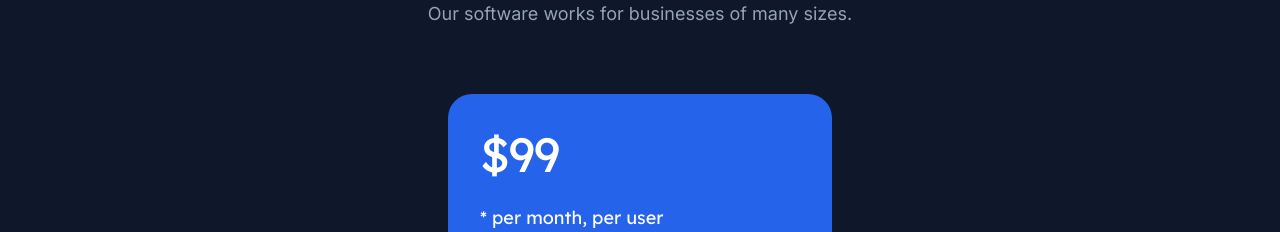
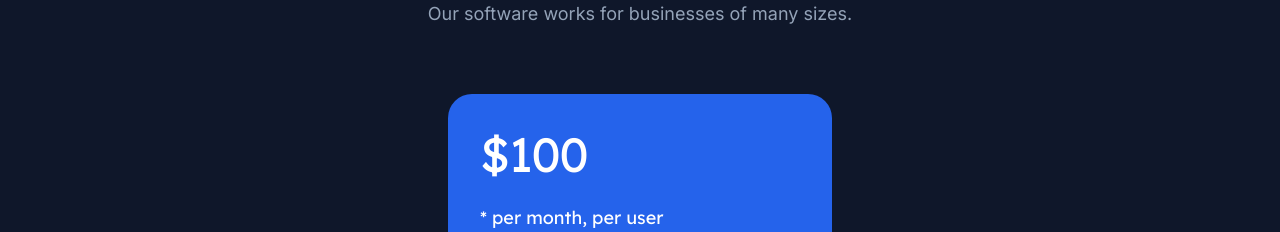
Before and after one commit to databasically/repsmart-web, a Next.js app: page / in a window 1280 px wide. Shown: the part 4320-4552 px from the top of the page. Built offline with nearby package versions, Linux system fonts and the light colour scheme.

Commit message:
99 to 100 dollars

```diff
--- a/src/components/Pricing.jsx
+++ b/src/components/Pricing.jsx
@@ -132,7 +132,7 @@ export function Pricing() {
           <Plan
             featured
             name="* per month, per user"
-            price="$99"
+            price="$100"
             description="Perfect for the small-medium manufacturer representative."
             href="https://savvycal.com/kevin-deneault/9868d09d"
             features={[
```
